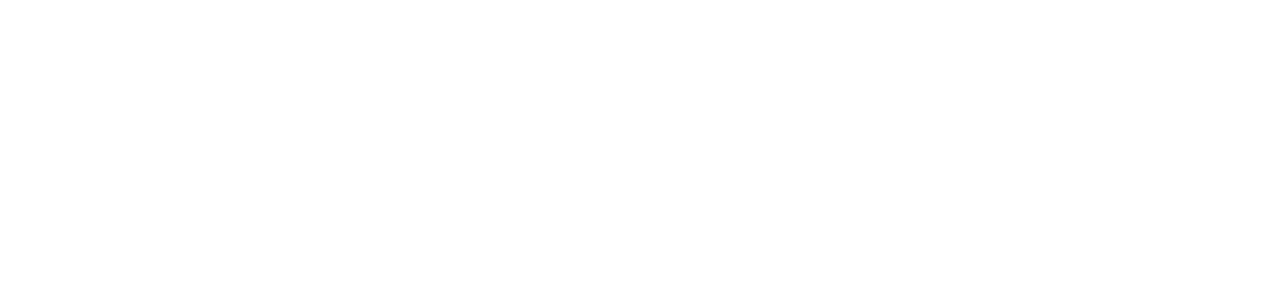
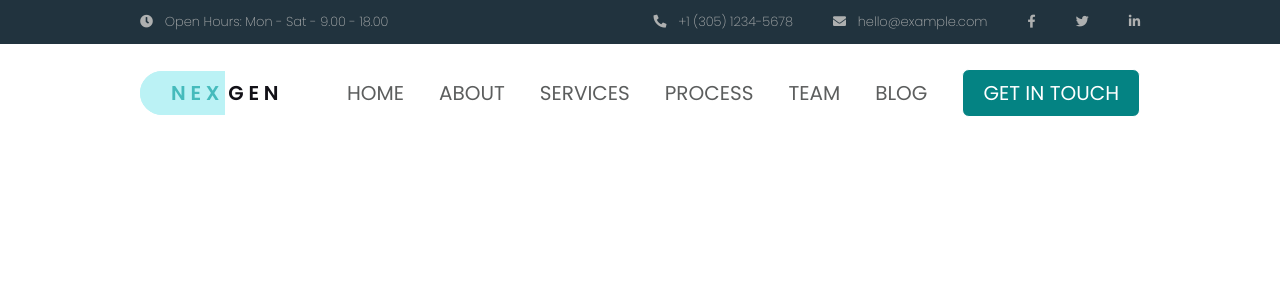
Before and after one commit to lorenzotaccetti/proj-html-vuejs, a Vue app: page / in a window 1280 px wide. Shown: the top 300 px of the page. Built offline with nearby package versions, Linux system fonts and the light colour scheme.

Commit message:
Aggiunto font e bootstrap, terminato header

```diff
--- a/package.json
+++ b/package.json
@@ -8,8 +8,11 @@
     "lint": "vue-cli-service lint"
   },
   "dependencies": {
+    "@fontsource/poppins": "^4.5.0",
+    "bootstrap": "^5.1.3",
+    "bootstrap-vue": "^2.21.2",
     "core-js": "^3.6.5",
-    "vue": "^2.6.11"
+    "vue": "^2.6.14"
   },
   "devDependencies": {
     "@vue/cli-plugin-babel": "~4.5.0",
--- a/public/index.html
+++ b/public/index.html
@@ -5,6 +5,9 @@
     <meta http-equiv="X-UA-Compatible" content="IE=edge">
     <meta name="viewport" content="width=device-width,initial-scale=1.0">
     <link rel="icon" href="<%= BASE_URL %>favicon.ico">
+
+    <link rel="stylesheet" href="https://cdnjs.cloudflare.com/ajax/libs/font-awesome/5.15.4/css/all.min.css" integrity="sha512-1ycn6IcaQQ40/MKBW2W4Rhis/DbILU74C1vSrLJxCq57o941Ym01SwNsOMqvEBFlcgUa6xLiPY/NS5R+E6ztJQ==" crossorigin="anonymous" referrerpolicy="no-referrer" />
+
     <title><%= htmlWebpackPlugin.options.title %></title>
   </head>
   <body>
--- a/src/App.vue
+++ b/src/App.vue
@@ -18,7 +18,8 @@
 <script>
 import Header from './components/Header.vue';
 import Main from './components/Main.vue';
-import Footer from './components/Footer.vue'
+import Footer from './components/Footer.vue';
+import 'bootstrap/dist/css/bootstrap.css';
 
 export default {
   name: "App",
--- /dev/null
+++ b/src/components/BottomHeader.vue
@@ -0,0 +1,76 @@
+<template>
+    <div class="bottom-header">
+        <div class="container disposition">
+            <div class="text-logo">
+                <span class="nex_title">
+                    n e x
+                </span>
+                <span>
+                    g e n
+                </span>
+            </div>
+            <div class="menu-nav">
+                <div
+                class="menu-element"
+                v-for="element in navArray"
+                :key="element.id"
+                :class="{'m_button' : element.status}">
+                    {{element.navElement}}
+                </div>
+            </div>
+        </div>
+    </div>
+</template>
+
+<script>
+    export default {
+        name: 'BottomHeader',
+        props:{
+            navArray: Array
+        }
+    }
+</script>
+
+<style lang="scss" scoped>
+@import '../style/generals.scss';
+@import '../style/variables.scss';
+
+.bottom-header{
+    text-transform: uppercase;
+    font-size: 20px;
+    padding: 25px 0;
+    color: $mainFontColor;
+
+    .disposition{
+        display: flex;
+        align-items: center;
+
+        .text-logo{
+            flex-grow: 1;
+            font-weight: 600;
+
+            .nex_title{
+                border-color: #bbf2f5;
+                background-color: #bbf2f5;
+                color: $decorationColor;
+                margin-right: 3px;
+            }
+        }
+
+        .menu-nav{
+            display: flex;
+            align-items: center;
+
+            .menu-element{
+                margin-left: 35px;
+                color: $secondaryFontColor;
+            }
+
+            .m_button{
+                background-color: $buttonIconColor;
+                color: white;
+            }
+        }
+    }
+}
+</style>
--- a/src/components/Footer.vue
+++ b/src/components/Footer.vue
@@ -15,5 +15,7 @@
 </script>
 
 <style lang="scss" scoped>
+@import '../style/generals.scss';
+@import '../style/variables.scss';
 
 </style>
--- a/src/components/Header.vue
+++ b/src/components/Header.vue
@@ -1,19 +1,70 @@
 <template>
     <div>
             <!-- Top Header -->
+            <TopHeader />
             <!-- End Top Header -->
 
             <!-- Bottom Header -->
+            <BottomHeader :navArray="navArray" />
             <!-- End Bottom Header -->
     </div>
 </template>
 
 <script>
+import TopHeader from './TopHeader.vue';
+import BottomHeader from './BottomHeader.vue'
     export default {
-        name: 'Header'
+        name: 'Header',
+        components: {
+            TopHeader,
+            BottomHeader
+        },
+        data:function(){
+            return{
+                navArray: [
+                    {
+                        id: 1,
+                        navElement: 'home',
+                        status: false
+                    },
+                    {
+                        id: 2,
+                        navElement: 'about',
+                        status: false
+                    },
+                    {
+                        id: 3,
+                        navElement: 'services',
+                        status: false
+                    },
+                    {
+                        id: 4,
+                        navElement: 'process',
+                        status: false
+                    },
+                    {
+                        id: 5,
+                        navElement: 'team',
+                        status: false
+                    },
+                    {
+                        id: 6,
+                        navElement: 'blog',
+                        status: false
+                    },
+                    {
+                        id: 7,
+                        navElement: 'get in touch',
+                        status: true
+                    }
+                ]
+            }
+        }
     }
 </script>
 
 <style lang="scss" scoped>
+@import '../style/generals.scss';
+@import '../style/variables.scss';
 
 </style>
--- a/src/components/Main.vue
+++ b/src/components/Main.vue
@@ -25,10 +25,15 @@
 
 <script>
     export default {
-        name: 'Main'
+        name: 'Main',
+        components: {
+
+        }
     }
 </script>
 
 <style lang="scss" scoped>
+@import '../style/generals.scss';
+@import '../style/variables.scss';
 
 </style>
--- /dev/null
+++ b/src/components/TopHeader.vue
@@ -0,0 +1,87 @@
+<template>
+    <div class="top-header">
+        <div class="container disposition">
+            <div class="orario">
+                <i class="fas fa-clock"></i>
+                <span>
+                    Open Hours: Mon - Sat - 9.00 - 18.00
+                </span>
+            </div>
+            <div class="numero-telefonico">
+                <i class="fas fa-phone-alt"></i>
+                <span>
+                    +1 (305) 1234-5678
+                </span>
+            </div>
+            <div class="mail">
+                <i class="fas fa-envelope"></i>
+                <span>
+                    hello@example.com
+                </span>
+            </div>
+            <div class="socials">
+                <a href="#">
+                    <i class="fab fa-facebook-f"></i>
+                </a>
+                <a href="#">
+                    <i class="fab fa-twitter"></i>
+                </a>
+                <a href="#">
+                    <i class="fab fa-linkedin-in"></i>
+                </a>
+            </div>
+        </div>
+    </div>
+</template>
+
+<script>
+    export default {
+        name: 'TopHeader'
+    }
+</script>
+
+<style lang="scss" scoped>
+@import '../style/generals.scss';
+@import '../style/variables.scss';
+
+.top-header{
+    background-color: #21333e;
+    color: $lightFontColor;
+    font-size: 13px;
+    padding: 12px 0;
+    font-weight: lighter;
+
+    .disposition{
+        display: flex;
+        align-items: center;
+
+        .orario{
+            flex-grow: 1;
+
+            i{
+                padding-right: 8px;
+            }
+        }
+
+        .numero-telefonico{
+            padding-right: 40px;
+
+            i{
+                padding-right: 8px;
+            }
+        }
+
+        .mail{
+            i{
+                padding-right: 8px;
+            }
+        }
+
+        .socials i{
+            padding-left: 40px;
+            color: $lightFontColor;
+            text-decoration: none;
+        }
+    }
+}
+</style>
--- a/src/main.js
+++ b/src/main.js
@@ -1,7 +1,12 @@
 import Vue from "vue";
 import App from "./App.vue";
+import { BootstrapVue, IconsPlugin } from 'bootstrap-vue';
+import 'bootstrap/dist/css/bootstrap.css';
+import 'bootstrap-vue/dist/bootstrap-vue.css';
 
 Vue.config.productionTip = false;
+Vue.use(BootstrapVue);
+Vue.use(IconsPlugin);
 
 new Vue({
   render: (h) => h(App),
--- a/src/style/generals.scss
+++ b/src/style/generals.scss
@@ -0,0 +1,32 @@
+@import '~bootstrap/scss/bootstrap';
+
+// Font
+@import '~@fontsource/poppins/200.css';
+@import '~@fontsource/poppins/300.css';
+@import '~@fontsource/poppins/400.css';
+@import '~@fontsource/poppins/500.css';
+@import '~@fontsource/poppins/600.css';
+@import '~@fontsource/poppins/700.css';
+
+body{
+    font-family: 'Poppins', sans-serif;
+}
+
+// Classi comuni
+.container{
+    width: 80%;
+    margin: auto;
+}
+
+.m_button{
+    padding: 8px 20px;
+    border-radius: 7px;
+    border: 1px solid;
+}
+
+.nex_title{
+    padding: 7px 0px 7px 30px;
+    border: 1px solid;
+    border-top-left-radius: 22px;
+    border-bottom-left-radius: 22px;
+}
--- a/src/style/variables.scss
+++ b/src/style/variables.scss
@@ -0,0 +1,11 @@
+// Colori
+$mainFontColor: #121117;
+$buttonIconColor: #048383;
+$secondaryFontColor: #5c5e5e;
+$lightFontColor: #aeb0b0;
+$decorationColor: #45bbbc;
+
+// Font
+$areaTitleSize: 30px;
+$textFontSize: 15px;
+$headingSize: 20px;
```
Also changed, not shown: 1 other file (tests, documents, lock files or other folders).
